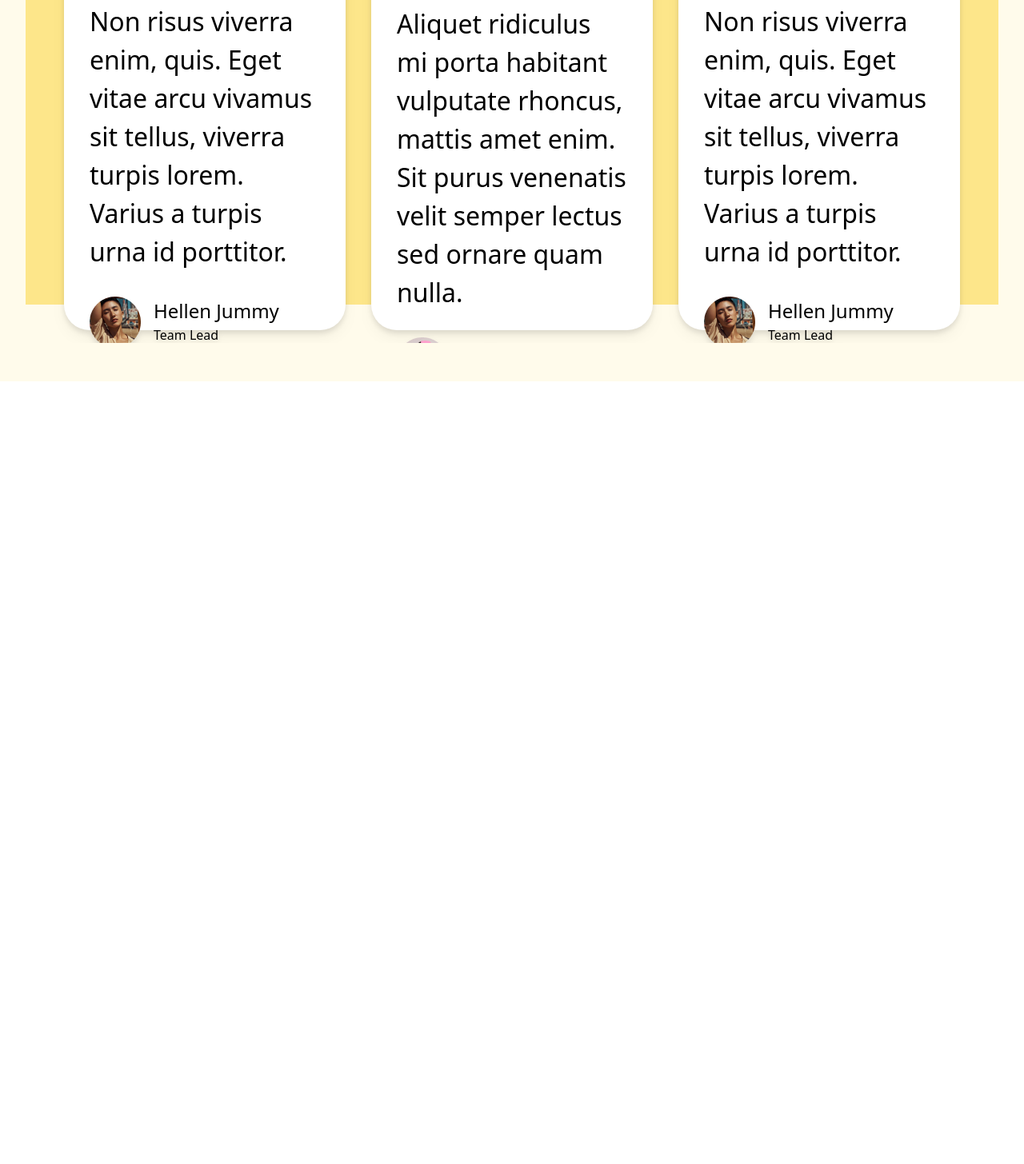
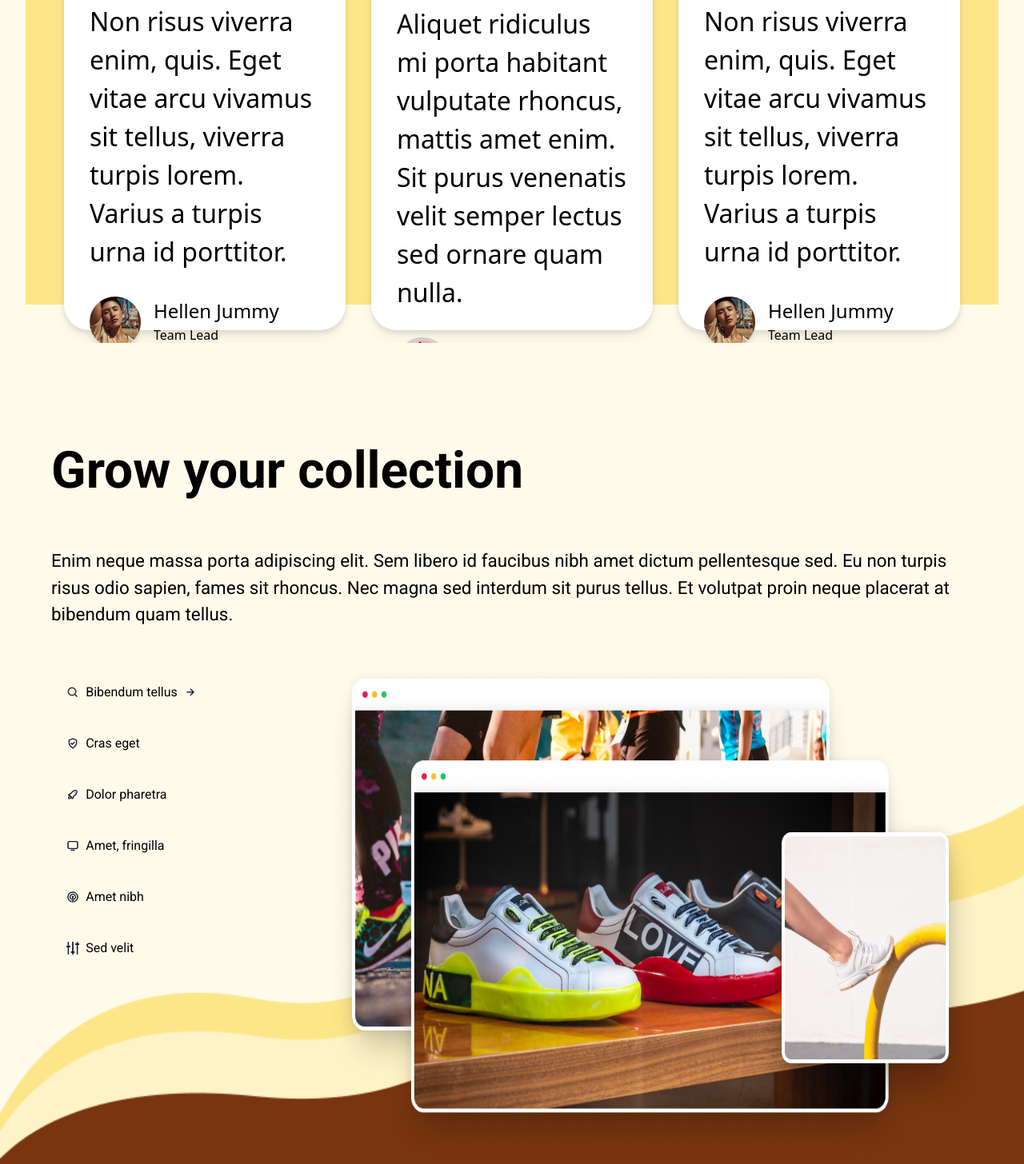
Before and after one commit to Worketyamo-Students/projet7_ferry, a plain HTML site: page index.html in a window 1280 px wide. Shown: the part 3059-4515 px from the top of the page at 80% size. Before the commit the page ends 3536 px from the top, so only its background shows below. Drawn offline with nearby package versions, Linux system fonts and the light colour scheme.

Commit message:
session_6_et_7

```diff
--- a/index.html
+++ b/index.html
@@ -6,6 +6,7 @@
     <link rel="stylesheet" href="index.css">
     <script src="https://cdn.tailwindcss.com"></script>
     <script src="tailwind.config.js"></script>
+
     <title>Document</title>
 </head>
 <body >
@@ -190,9 +191,72 @@
                  </div>
               </div>
            </div>
-
        </div>
     </div>
    </section>
+   <section class="w-full h-[65rem] bg-bgcolor100 flex flex-col p-[4rem] font-roboto gap-[3rem] bg-[url('images/Waves.png')] bg-cover ">
+     <div class="flex flex-col gap-[3rem] ">
+        <h1 class="lg:text-[4rem] text-[2rem] font-bold">Grow your collection</h1>
+        <p class="text-[1.4rem]">Enim neque massa porta adipiscing elit. Sem libero id faucibus nibh amet dictum pellentesque sed. Eu non turpis risus odio sapien, fames sit rhoncus.
+         Nec magna sed interdum sit purus tellus. Et volutpat proin neque placerat at bibendum quam tellus.
+       </p>
+     </div>
+     <div class="w-full h-[40rem]  flex flex-row justify-between ">
+        <div class="w-[25%] h-full p-[1rem] ">
+         <ul class="flex flex-col gap-[2rem]">
+            <li class="h-[2rem] w-[11rem] flex items-center px-[0.2rem] hover:shadow-lg rounded-[0.5rem]">
+               <a href="" class="flex flex-row gap-[0.5rem] items-center">
+                  <img src="images/icones/search.png" alt="" class="w-[1rem] h-[1rem]">
+                  <span class="text"> Bibendum tellus </span>
+                  <img src="images/icones/arrow-right.png" alt="" class="w-[1rem] h-[1rem]">
+               </a>
+            </li>
+            <li class="h-[2rem] w-[11rem] flex items-center px-[0.2rem] hover:shadow-lg rounded-[0.5rem]">
+               <a href="" class="flex flex-row gap-[0.5rem] items-center">
+                  <img src="images/icones/shield-check.png" alt="" class="w-[1rem] h-[1rem]">
+                  <span class="text">  Cras eget</span>
+               </a>
+            </li>
+            <li class="h-[2rem] w-[11rem] flex items-center px-[0.2rem] hover:shadow-lg rounded-[0.5rem]">
+               <a href="" class="flex flex-row gap-[0.5rem] items-center">
+                  <img src="images/icones/pipette.png" alt="" class="w-[1rem] h-[1rem]">
+                  <span class="text"> Dolor pharetra </span>
+               </a>
+            </li>
+            <li class="h-[2rem] w-[11rem] flex items-center px-[0.2rem] hover:shadow-lg rounded-[0.5rem]">
+               <a href="" class="flex flex-row gap-[0.5rem] items-center">
+                  <img src="images/icones/screen.png" alt="" class="w-[1rem] h-[1rem]">
+                  <span class="text">Amet, fringilla </span>
+               </a>
+            </li>
+            <li class="h-[2rem] w-[11rem] flex items-center px-[0.2rem] hover:shadow-lg rounded-[0.5rem]">
+               <a href="" class="flex flex-row gap-[0.5rem] items-center">
+                  <img src="images/icones/podcast.png" alt="" class="w-[1rem] h-[1rem]">
+                  <span class="text">Amet nibh </span>
+               </a>
+            </li>
+            <li class="h-[2rem] w-[11rem] flex items-center px-[0.2rem] hover:shadow-lg rounded-[0.5rem]">
+               <a href="" class="flex flex-row gap-[0.5rem] items-center">
+                  <img src="images/icones/Vector.png" alt="" class="w-[1rem] h-[1rem]">
+                  <span class="text">Sed velit </span>
+               </a>
+            </li>
+         </ul>
+        </div>
+        <div class=" w-[70%] h-full ">
+          <img src="images/collection.png" alt="collection de chaussure" class="w-[100%] h-full">
+        </div>
+     </div>
+   </section>
+   <section class="w-full h-[45rem] bg-Amber900 bg-[url('images/carte.png')] bg-no-repeat bg-center">
+         <div class="w-full h-[40rem] bg-[url('images/petit_rond.png')] bg-no-repeat bg-center flex flex-col">
+                <img src="images/notivch.png" alt="" class="w-[25rem] h-[25rem] ml-[18rem] mt-[2rem]">
+              <div class="w-[90%] flex flex-col items-center gap-[1rem] self-center ">
+                 <h1 class="text-[6rem] font-bold text-Amber50">11,658,467</h1>
+                 <p class="text-[3rem] font-bold text-Amber50">Shoes Collected</p>
+              </div>
+
+         </div>
+   </section>
 </body>
 </html>
--- a/tailwind.config.js
+++ b/tailwind.config.js
@@ -23,6 +23,7 @@ tailwind.config = {
           session3text:'#E2E8F0',
           white:'#FFFFFF',
           Amber200:'#FDE68A',
+          Amber50:'#FFFBEB',
 
                },
          dropShadow: {
```
Also changed, not shown: images/Waves.png (added), images/carte.png (added), images/collection.png (added), images/icones/Vector.png (added), images/icones/arrow-right.png (added), images/icones/pipette.png (added), images/icones/podcast.png (added), images/icones/screen.png (added), images/icones/search.png (added), images/icones/shield-check.png (added), images/notivch.png (added), images/petit_rond.png (added).
